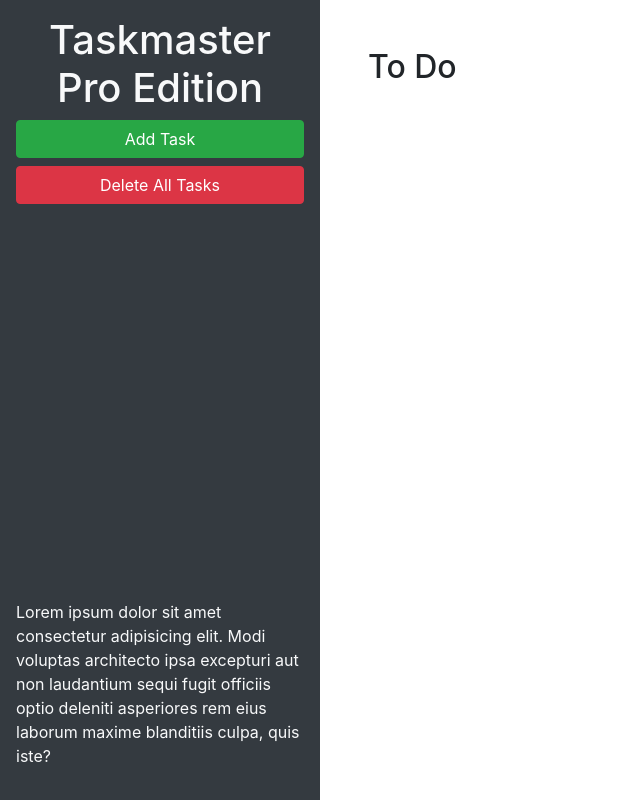
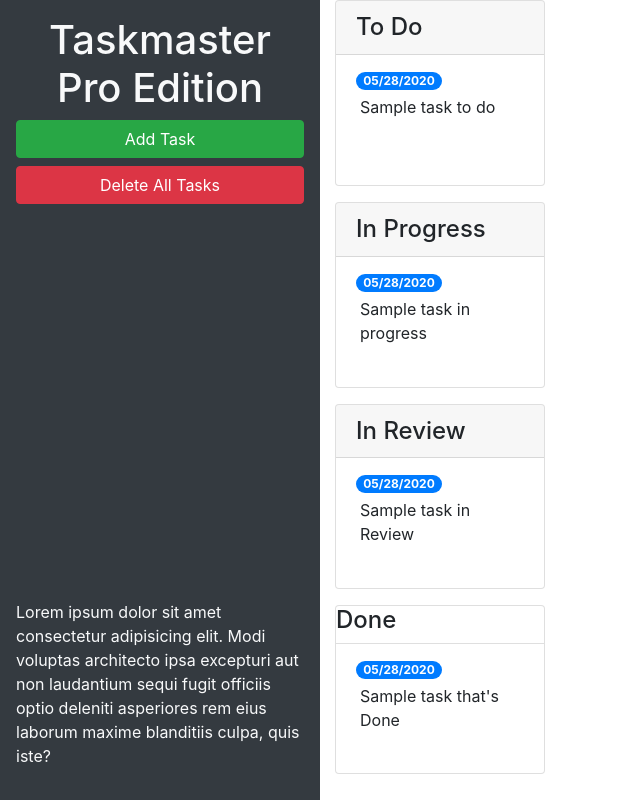
Before and after one commit to natashamullin/taskmaster-pro, a plain HTML site: page taskmaster-starter/index.html in a window 1280 px wide. Shown: the whole page, without its empty margins (0-640 px from the left). Drawn offline with nearby package versions, Linux system fonts and the light colour scheme.

Commit message:
added more colums and made the modal prettier

```diff
--- a/taskmaster-starter/assets/js/script.js
+++ b/taskmaster-starter/assets/js/script.js
@@ -59,6 +59,10 @@ $(".list-group").on("click", "p", function () {
 
 
 
+
+
+});
+
 $(".list-group").on("blur", "textarea", function () {
 
   var text = $(this)
@@ -75,8 +79,6 @@ $(".list-group").on("click", "p", function () {
   var index = $(this)
     .clsest(".list-group-item")
     .index();
-
-  });
 
 });
 
--- a/taskmaster-starter/index.html
+++ b/taskmaster-starter/index.html
@@ -24,12 +24,64 @@
       </p>
     </header>
     <main class="col-12 col-lg-9">
-      <div class="m-5">
-        <h2>To Do</h2>
-        <ul id="list-toDo" class="list-group"> </ul>
+      <div class="col-12 col-md-6 col-xl-3 mb-3">
+        <div class="card">
+          <h4 class="card-header">To Do</h4>
+          <ul id="list-toDo" class="list-group list-group-flush">
+            <li class="list-group-item">
+              <span class="badge badge-primary badge-pill">05/28/2020</span>
+              <p class="m-1">Sample task to do </p>
+            </li>
+          </ul>
+        </div>
       </div>
+      <!-- todo end-->
+      <!-- progress start-->
+      <div class="col-12 col-md-6 col-xl-3 mb-3">
+        <div class="card">
+          <h4 class="card-header">In Progress</h4>
+          <ul id="list-inProgress" class="list-group list-group-flush">
+            <li class="list-group-item">
+              <span class="badge badge-primary badge-pill">05/28/2020</span>
+              <p class="m-1"> Sample task in progress</p>
+            </li>
+          </ul>
+        </div>
+      </div>
+
+      <!-- progress end-->
+      <!--in review-->
+      <div class="col-12 col-md-6 col-xl-3 mb-3">
+        <div class="card">
+          <h4 class="card-header">In Review</h4>
+          <ul id="list-inReview" class="list-group list-group-flush">
+            <li class="list-group-item">
+              <span class="badge badge-primary badge-pill">05/28/2020</span>
+              <p class="m-1"> Sample task in Review</p>
+            </li>
+          </ul>
+        </div>
+      </div>
+
+
+      <!-- done starts-->
+      <div class="col-12 col-md-6 col-xl-3 mb-3">
+        <div class="card">
+          <h4>Done</h4>
+          <ul id="list-done" class="list-group list-group-flush">
+            <li class="list-group-item">
+              <span class="badge badge-primary badge-pill">05/28/2020</span>
+              <p class="m-1"> Sample task that's Done</p>
+            </li>
+          </ul>
+        </div>
+      </div>
+      <!-- ends-->
+
     </main>
   </div>
+
+
 
   <!-- Modal -->
   <div class="modal fade" id="task-form-modal" tabindex="-1" role="dialog" aria-labelledby="task-form-modal"
@@ -46,11 +98,11 @@
           <form>
             <div class="form-group">
               <label for="modalTaskDescription">Task description</label>
-              <textarea id="modalTaskDescription" rows="3"></textarea>
+              <textarea id="modalTaskDescription" rows="3" class="form-control"></textarea>
             </div>
             <div class="form-group">
               <label for="modalDueDate">Due date</label>
-              <input type="text" id="modalDueDate" placeholder="mm/dd/yyyy" autocomplete="off" />
+              <input type="text" class="form-control" id="modalDueDate" placeholder="mm/dd/yyyy" autocomplete="off" />
             </div>
           </form>
         </div>
```
Lines whose indentation alone changed are shown as unchanged.
